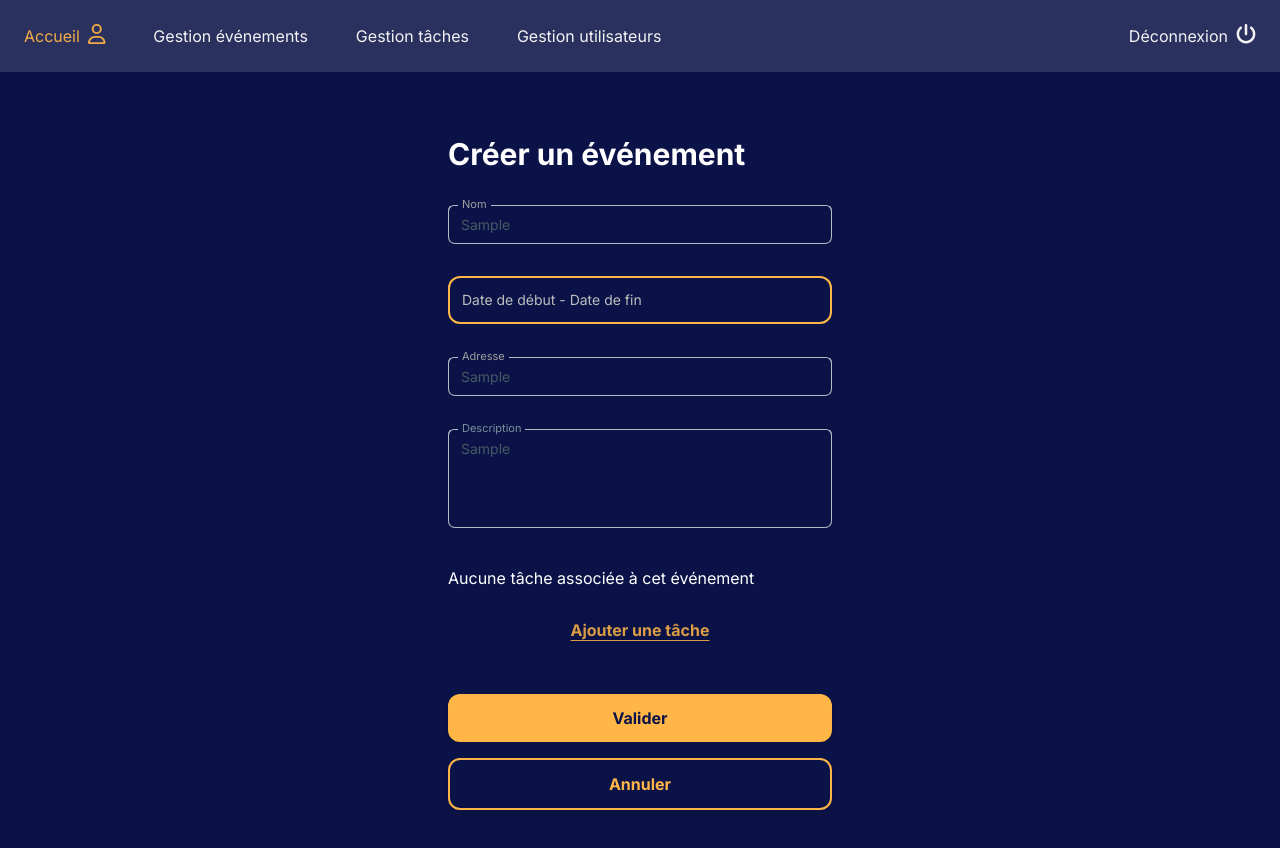
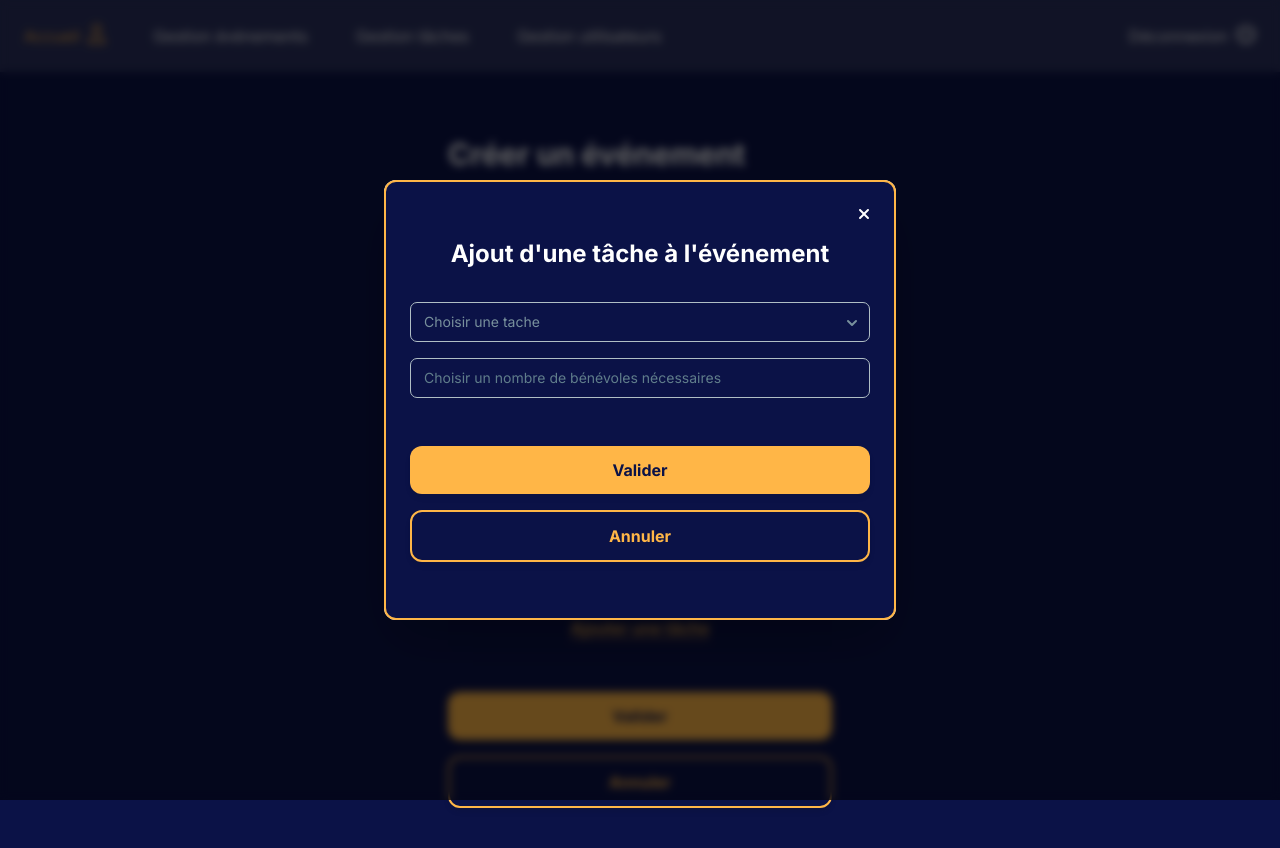
Before and after one commit to kersolo/ManagEvent_front, a React (Vite) app: page /admin/create-event in a window 1280 px wide. Both pictures are taken after typing "Sample", "Sample", "Sample", "Sample" into the empty fields and a click on the button "Ajouter une tâche". Shown: the top 848 px of the page. Built offline with nearby package versions, Linux system fonts and the light colour scheme.

Commit message:
EVENT_DEVPUNK-122 - create add-task modal but pb to implement react-hook-form with complex form

```diff
--- a/src/components/DatePicker.tsx
+++ b/src/components/DatePickerDefault.tsx
@@ -24,7 +24,7 @@ export default function DatePickerDefault({
             setValue("endDate", update[1]);
           }
         }}
-        className="border-dp bg-darkBlueDP text-sm p-3"
+        className="border-dp border-[1px] rounded-[7px] bg-darkBlueDP text-sm p-3 placeholder-white"
         placeholderText="Date de début - Date de fin"
         dateFormat="dd/MM/yyyy"
       />
--- a/src/pages/Admin/HandleEvent/CreateEventPage.tsx
+++ b/src/pages/Admin/HandleEvent/CreateEventPage.tsx
@@ -4,10 +4,15 @@ import { useForm } from "react-hook-form";
 import { useNavigate } from "react-router-dom";
 import * as yup from "yup";
 import ButtonDefault from "../../../components/ButtonDefault";
-import DatePickerDefault from "../../../components/DatePicker";
+import DatePickerDefault from "../../../components/DatePickerDefault";
 import { InputDefault } from "../../../components/InputDefault";
 import { TextareaDefault } from "../../../components/TextareaDefault";
 import { CreateEventFormType } from "../../../services/types/CreateEventPage";
+
+import { faXmark } from "@fortawesome/free-solid-svg-icons/faXmark";
+import { FontAwesomeIcon } from "@fortawesome/react-fontawesome";
+import { Dialog, Input, Option, Select } from "@material-tailwind/react";
+import { useState } from "react";
 
 const CreateEventFormSchema = yup.object({
   title: yup.string().required("Veuillez remplir ce champ"),
@@ -15,10 +20,25 @@ const CreateEventFormSchema = yup.object({
   endDate: yup.date().required("Veuillez remplir ce champ"),
   adress: yup.string().required("Veuillez remplir ce champ"),
   description: yup.string().required("Veuillez remplir ce champ"),
+  tasks: yup
+    .array()
+    .of(
+      yup.object().shape({
+        id: yup.number().required(),
+        name: yup.string().required(),
+      })
+    )
+    .min(1, "Veuillez ajouter au moins une tâche"),
 });
 
 export default function CreateEventPage() {
+  const [open, setOpen] = useState(false);
+  const handleOpen = () => setOpen(!open);
+
   const navigate = useNavigate();
+
+  const [tasks, setTasks] = useState<any[]>([]);
+
   const {
     register,
     handleSubmit,
@@ -30,6 +50,8 @@ export default function CreateEventPage() {
   });
 
   const onSubmit = (data: CreateEventFormType) => {
+    console.log(tasks);
+    setValue("tasks", tasks);
     console.log(data);
     // post sur /events avec body = data
   };
@@ -69,13 +91,51 @@ export default function CreateEventPage() {
       <ButtonDefault
         variant="tertiary"
         className="mb-6"
-        onClick={
-          () => console.log("ajout tâche")
-          //open modale ajout tâche
-        }
+        onClick={handleOpen}
+        //open modale ajout tâche
       >
         Ajouter une tâche
       </ButtonDefault>
+      <Dialog open={open} handler={handleOpen} size="xs" className="rounded-xl">
+        <form className="flex flex-col gap-4 bg-darkBlueDP border-dp p-large text-white">
+          <div className="flex justify-end">
+            <FontAwesomeIcon
+              icon={faXmark}
+              className="hover:cursor-pointer"
+              onClick={handleOpen}
+            />
+          </div>
+          <h2 className="h2-size text-center mb-4">
+            Ajout d'une tâche à l'événement
+          </h2>
+          <Select label="Choisir une tache" className="text-white">
+            <Option>Task 1</Option>
+            <Option>Task 2</Option>
+          </Select>
+          <Input
+            type="number"
+            label="Choisir un nombre de bénévoles nécessaires"
+            onFocus={(e) => (e.target.value = "1")}
+            min={1}
+            className="bg-darkBlueDP border-dp text-white p-2 "
+          />
+          <div className="flex flex-col gap-4 my-8">
+            <ButtonDefault
+              onClick={() => {
+                const newTask = { name: "task1", volunteersNeeded: 3 };
+                setTasks([...tasks, newTask]);
+                console.log(tasks);
+                handleOpen();
+              }}
+            >
+              Valider
+            </ButtonDefault>
+            <ButtonDefault variant="secondary" onClick={handleOpen}>
+              Annuler
+            </ButtonDefault>
+          </div>
+        </form>
+      </Dialog>
       <ButtonDefault type="submit" variant="primary">
         Valider
       </ButtonDefault>
--- a/src/pages/Profil/ProfilePage.tsx
+++ b/src/pages/Profil/ProfilePage.tsx
@@ -31,7 +31,7 @@ export default function ProfilePage() {
   ) : (
     <div className="flex flex-col md:w-2/3 m-large md:my-16 md:mx-auto gap-12 ">
       <section className="flex p-small lg:p-12 bg-mediumBlueDP rounded-xl">
-        <div className="shrink-0 w-32 mr-12 md:mr-24">
+        <div className="shrink-0 w-32 mr-8 sm:mr-12 md:mr-24">
           <img
             className="w-32 h-32 rounded-full"
             src={avatar_url}
--- /dev/null
+++ b/src/services/interfaces/TaskInterface.ts
@@ -0,0 +1,5 @@
+export interface TaskInterface {
+  id: number;
+  name: string;
+  description?: string;
+}
--- a/src/services/types/CreateEventPage.ts
+++ b/src/services/types/CreateEventPage.ts
@@ -1,7 +1,10 @@
+import { TaskInterface } from "../interfaces/TaskInterface";
+
 export type CreateEventFormType = {
   title: string;
   startDate: Date;
   endDate: Date;
   adress: string;
   description: string;
+  tasks?: TaskInterface[] | undefined;
 };
```
